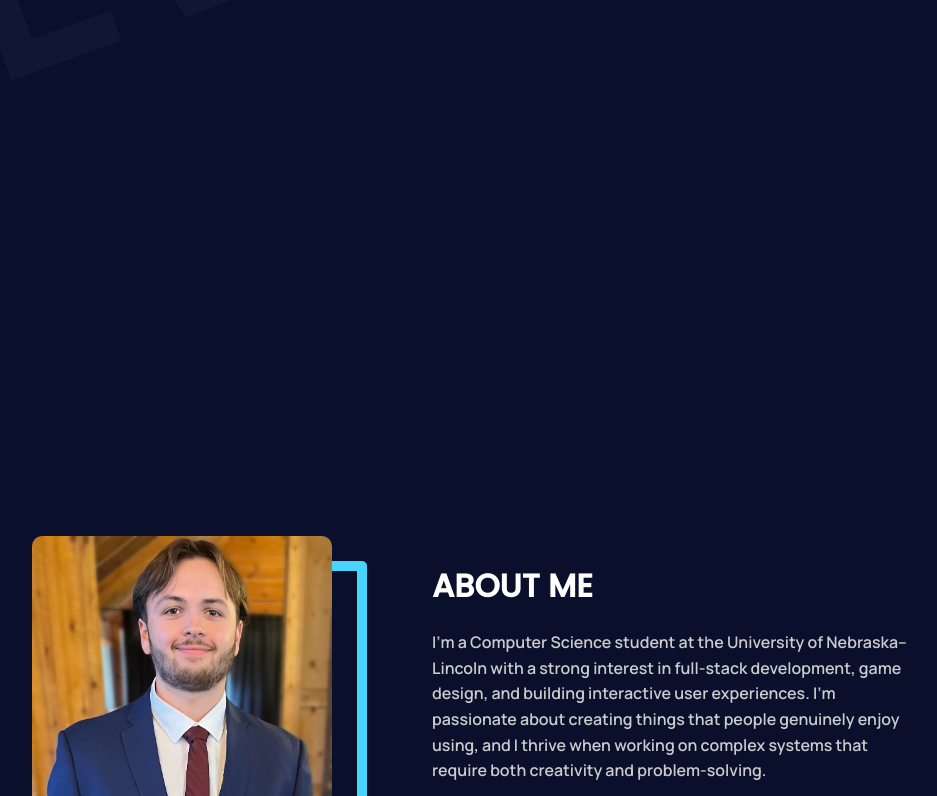
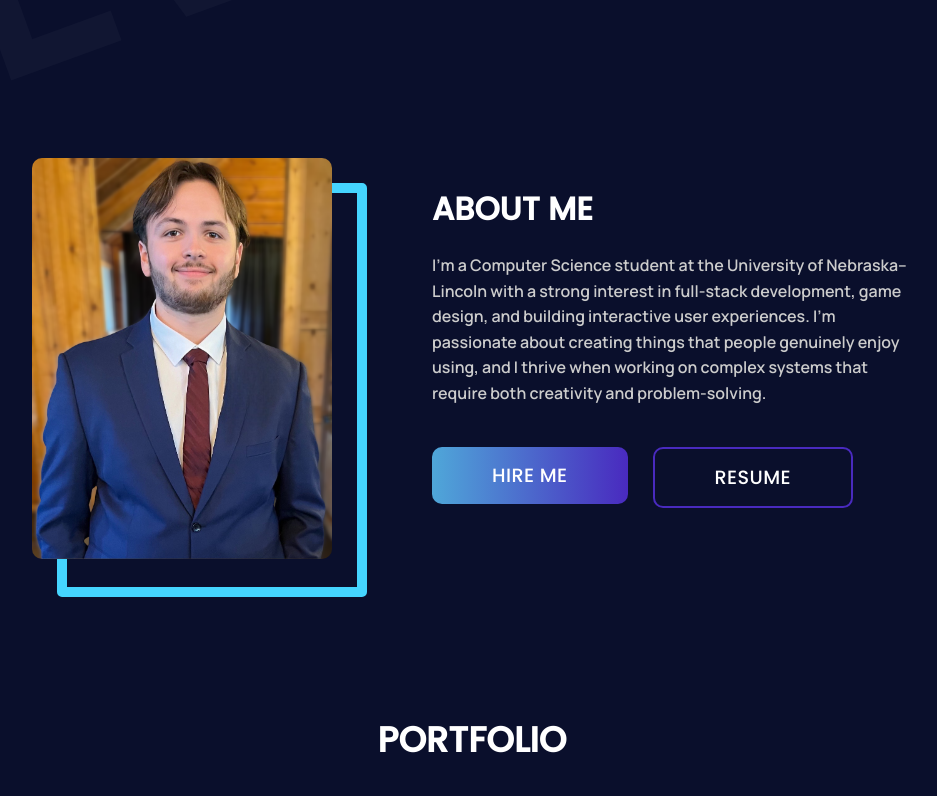
Before and after one commit to jacobrieker/websiteportfolio, a React (Create React App) app: page / in a window 1280 px wide. Shown: the part 584-1380 px from the top of the page, without its empty margins (168-1105 px from the left). Built offline with nearby package versions, Linux system fonts and the light colour scheme.

Commit message:
Update Main.css

```diff
--- a/src/Main.css
+++ b/src/Main.css
@@ -796,24 +796,13 @@ body, p, h1, h2, h3, h4, h5, h6, span {
   }
 }
 
-@media (min-width: 1200px) {
-  .hero-wrapper,
-  .about-section,
-  .portfolio-section,
-  .experience-section,
-  .contact-section {
-    min-height: 120vh;
+@media (min-width: 1600px) {
+  html {
+    transform: scale(1.15);
+    transform-origin: top center;
   }
 
-  .about-section,
-  .portfolio-section,
-  .experience-section {
-    padding-top: 140px;
-    padding-bottom: 140px;
-  }
-
-  .contact-background {
-    padding-top: 60px;
-    padding-bottom: 100px;
+  body {
+    overflow-x: hidden;
   }
 }
```
